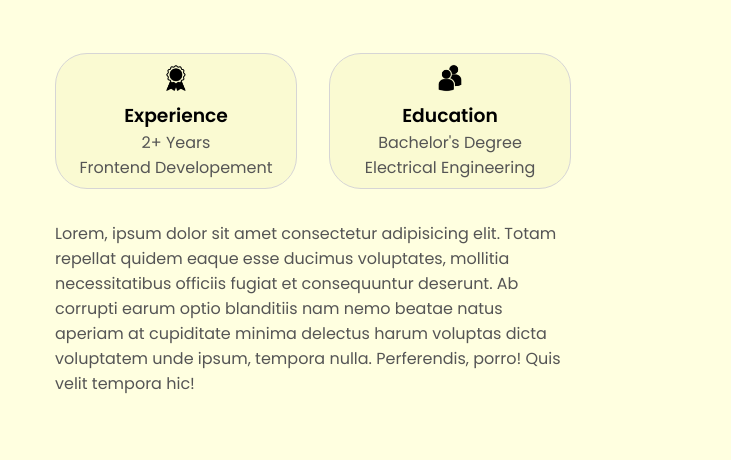
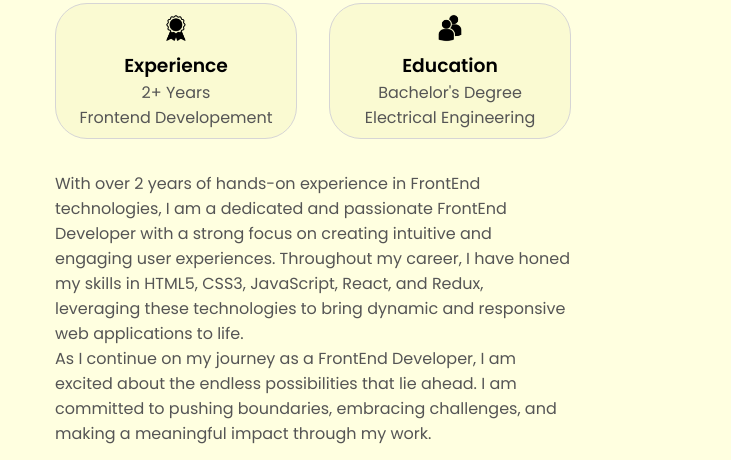
Before and after one commit to shivang0925/shivang-portfolio, a plain HTML site: page index.html in a window 1280 px wide. Shown: the part 1088-1548 px from the top of the page, 549-1280 px from the left. Drawn offline with Linux system fonts and the light colour scheme.

Commit message:
updated some files

```diff
--- a/index.html
+++ b/index.html
@@ -108,12 +108,16 @@
           </div>
           <div class="text-container">
             <p>
-              Lorem, ipsum dolor sit amet consectetur adipisicing elit. Totam
-              repellat quidem eaque esse ducimus voluptates, mollitia
-              necessitatibus officiis fugiat et consequuntur deserunt. Ab
-              corrupti earum optio blanditiis nam nemo beatae natus aperiam at
-              cupiditate minima delectus harum voluptas dicta voluptatem unde
-              ipsum, tempora nulla. Perferendis, porro! Quis velit tempora hic!
+              With over 2 years of hands-on experience in FrontEnd technologies,
+              I am a dedicated and passionate FrontEnd Developer with a strong
+              focus on creating intuitive and engaging user experiences.
+              Throughout my career, I have honed my skills in HTML5, CSS3,
+              JavaScript, React, and Redux, leveraging these technologies to
+              bring dynamic and responsive web applications to life. <br />
+              As I continue on my journey as a FrontEnd Developer, I am excited
+              about the endless possibilities that lie ahead. I am committed to
+              pushing boundaries, embracing challenges, and making a meaningful
+              impact through my work.
             </p>
           </div>
         </div>
@@ -251,20 +255,20 @@
                 class="project-img"
               />
             </div>
-            <h2 class="experience-sub-title project-title">Project One</h2>
+            <h2 class="experience-sub-title project-title">Chef Savvy</h2>
             <div class="btn-container">
               <button
                 class="btn btn-color-2 project-btn"
-                onclick="location.href = 'https://github.com/'"
+                onclick="location.href = 'https://github.com/shivang0925/Chef-Savvy'"
               >
                 Github
               </button>
-              <button
+              <!-- <button
                 class="btn btn-color-2 project-btn"
                 onclick="location.href = 'https://github.com/'"
               >
                 Live Demo
-              </button>
+              </button> -->
             </div>
           </div>
           <div class="details-container color-container">
@@ -275,20 +279,20 @@
                 class="project-img"
               />
             </div>
-            <h2 class="experience-sub-title project-title">Project Two</h2>
+            <h2 class="experience-sub-title project-title">Bankingfi</h2>
             <div class="btn-container">
               <button
                 class="btn btn-color-2 project-btn"
-                onclick="location.href = 'https://github.com/'"
+                onclick="location.href = 'https://github.com/shivang0925/Bankingfi'"
               >
                 Github
               </button>
-              <button
+              <!-- <button
                 class="btn btn-color-2 project-btn"
                 onclick="location.href = 'https://github.com/'"
               >
                 Live Demo
-              </button>
+              </button> -->
             </div>
           </div>
         </div>
```
Also changed, not shown: assets/profile-pic-2.png (deleted), assets/profile-pic.png (deleted), assets/project-1.png, assets/project-2.png, assets/project-3.png (deleted), 1 other file.
